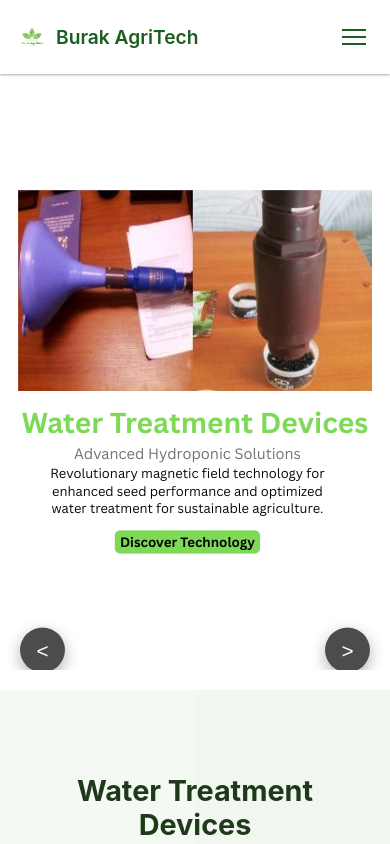
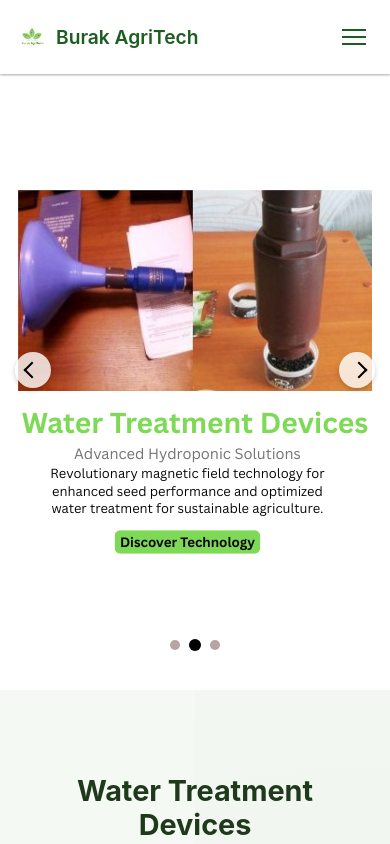
Before and after one commit to awais37402/Barak, a React (Create React App) app: page / in a window 390 px wide. Shown: the top 844 px of the page. Built offline with nearby package versions, Linux system fonts and the light colour scheme.

Commit message:
Add files via upload

```diff
--- a/src/components/Hero.css
+++ b/src/components/Hero.css
@@ -1,4 +1,4 @@
-/* Make sure the hero section starts right below the header */
+/* Hero Section */
 .slider-container {
   position: relative;
   width: 100%;
@@ -6,106 +6,141 @@
   max-height: 600px;
   overflow: hidden;
   margin: 0 auto;
-  margin-top: 70px; /* Adjust this value to match the height of your header */
+  margin-top: 70px;
 }
 
-/* Full background image visibility */
+/* Slides */
 .slide {
   position: absolute;
   top: 0;
   left: 0;
   width: 100%;
   height: 100%;
-  background-size: cover; /* Ensures the image covers the entire slide */
-  background-position: center; /* Centers the image */
+  background-size: cover;
+  background-position: center;
   background-repeat: no-repeat;
   opacity: 0;
   transition: opacity 1s ease-in-out;
-  display: flex;
-  align-items: center;
-  justify-content: center;
-  text-align: center;
-  color: black; /* Set text color to black */
 }
 
 .slide.active {
   opacity: 1;
 }
 
-/* Bottom navigation buttons (left & right arrows) */
+/* Navigation Arrows */
 .slider-nav {
   position: absolute;
-  bottom: 20px; /* Position the buttons at the bottom */
-  transform: translateY(50%);
-  background-color: rgba(0, 0, 0, 0.7);
-  color: white;
+  top: 50%;
+  transform: translateY(-50%);
+  background-color: rgba(255, 255, 255, 0.8);
   border: none;
-  font-size: 2rem;
-  padding: 12px 18px;
-  cursor: pointer;
-  z-index: 10;
-  transition: all 0.3s ease;
-  border-radius: 50%; /* Round the buttons */
-  width: 60px;
-  height: 60px;
+  width: 50px;
+  height: 50px;
+  border-radius: 50%;
   display: flex;
   align-items: center;
   justify-content: center;
-  box-shadow: 0 5px 15px rgba(0, 0, 0, 0.3); /* Add a subtle shadow */
+  cursor: pointer;
+  transition: all 0.3s ease;
+  z-index: 10;
+  box-shadow: 0 2px 5px rgba(0, 0, 0, 0.2);
 }
 
-/* Hover effect for the navigation buttons */
 .slider-nav:hover {
-  background-color: rgba(0, 0, 0, 0.9);
-  transform: translateY(50%) scale(1.1); /* Slight scaling on hover */
+  background-color: white;
+  transform: translateY(-50%) scale(1.1);
 }
 
-/* Left and right arrow positioning */
+/* Black Arrow Icons */
+.slider-nav::after {
+  content: '';
+  display: block;
+  width: 15px;
+  height: 15px;
+  border-top: 3px solid black;
+  border-right: 3px solid black;
+}
+
 .prev {
-  left: 20px;
+  left: 30px;
+}
+
+.prev::after {
+  transform: rotate(-135deg);
+  margin-right: 3px;
 }
 
 .next {
-  right: 20px;
+  right: 30px;
 }
 
+.next::after {
+  transform: rotate(45deg);
+  margin-left: 3px;
+}
+
+/* Dots Navigation */
 .slider-dots {
   position: absolute;
   bottom: 20px;
   left: 50%;
   transform: translateX(-50%);
   display: flex;
+  gap: 10px;
   z-index: 10;
 }
 
 .dot {
   width: 12px;
   height: 12px;
-  margin: 0 5px;
-  background-color: rgba(255, 255, 255, 0.5);
+  padding: 0;
+  border: none;
+  background-color: rgba(112, 75, 75, 0.5);
   border-radius: 50%;
   cursor: pointer;
   transition: all 0.3s ease;
 }
 
 .dot.active {
-  background-color: white;
+  background-color: rgb(0, 0, 0);
   transform: scale(1.2);
 }
 
-/* Responsive adjustments */
+/* Responsive Adjustments */
 @media (max-width: 768px) {
   .slider-nav {
-    width: 50px;
-    height: 50px;
-    font-size: 1.5rem;
+    width: 40px;
+    height: 40px;
+  }
+
+  .slider-nav::after {
+    width: 12px;
+    height: 12px;
+    border-width: 2px;
+  }
+
+  .prev {
+    left: 15px;
+  }
+
+  .next {
+    right: 15px;
   }
 }
 
 @media (max-width: 480px) {
   .slider-nav {
-    width: 45px;
-    height: 45px;
-    font-size: 1.3rem;
+    width: 36px;
+    height: 36px;
+  }
+
+  .slider-nav::after {
+    width: 10px;
+    height: 10px;
+  }
+
+  .dot {
+    width: 10px;
+    height: 10px;
   }
 }
--- a/src/components/Hero.js
+++ b/src/components/Hero.js
@@ -1,13 +1,12 @@
 import React, { useState, useEffect } from 'react';
 import './Hero.css';
 import { useNavigate } from 'react-router-dom';
-import WaterTreatment from './WaterTreatment'; // Import the WaterTreatment component
+import WaterTreatment from '../pages/WaterTreatment';
 
-// Import your desktop slider images
+// Import your images
 import slider1 from '../assets/slider1.png';
 import slider2 from '../assets/slider2.png';
 import slider3 from '../assets/slider3.png';
-// Import your mobile slider images
 import slider11 from '../assets/slider11.png';
 import slider22 from '../assets/slider22.png';
 import slider33 from '../assets/slider33.png';
@@ -19,7 +18,6 @@ const Hero = () => {
   const [showWaterTreatment, setShowWaterTreatment] = useState(false);
   const navigate = useNavigate();
 
-  // Check if the screen is mobile-sized
   useEffect(() => {
     const handleResize = () => {
       setIsMobile(window.innerWidth <= 768);
@@ -27,12 +25,9 @@ const Hero = () => {
 
     window.addEventListener('resize', handleResize);
     handleResize();
-
     return () => window.removeEventListener('resize', handleResize);
   }, []);
 
-  // Choose the appropriate slides based on the screen size
-  // Choose the appropriate slides based on the screen size
   const slides = isMobile
     ? [
         { bgImage: slider11, action: () => navigate('/CaseStudies') },
@@ -69,7 +64,6 @@ setTimeout(() => setIsInteracting(false), 100);
     }
   };
 
-  // Auto slide change
   useEffect(() => {
     const interval = setInterval(() => {
       nextSlide();
@@ -86,31 +80,30 @@ setTimeout(() => setIsInteracting(false), 100);
             className={`slide ${index === currentSlide ? 'active' : ''}`}
             style={{ backgroundImage: `url(${slide.bgImage})` }}
             onClick={handleSlideClick}
-          ></div>
+          />
         ))}
 
         <button
           className="slider-nav prev"
           onClick={prevSlide}
           onMouseDown={() => setIsInteracting(true)}
-        >
-          &lt;
-        </button>
+          aria-label="Previous slide"
+        />
         <button
           className="slider-nav next"
           onClick={nextSlide}
           onMouseDown={() => setIsInteracting(true)}
-        >
-          &gt;
-        </button>
+          aria-label="Next slide"
+        />
 
         <div className="slider-dots">
           {slides.map((_, index) => (
-            <span
+            <button
               key={index}
               className={`dot ${index === currentSlide ? 'active' : ''}`}
               onClick={() => goToSlide(index)}
               onMouseDown={() => setIsInteracting(true)}
+              aria-label={`Go to slide ${index + 1}`}
             />
           ))}
         </div>
```
Lines whose indentation alone changed are shown as unchanged.
